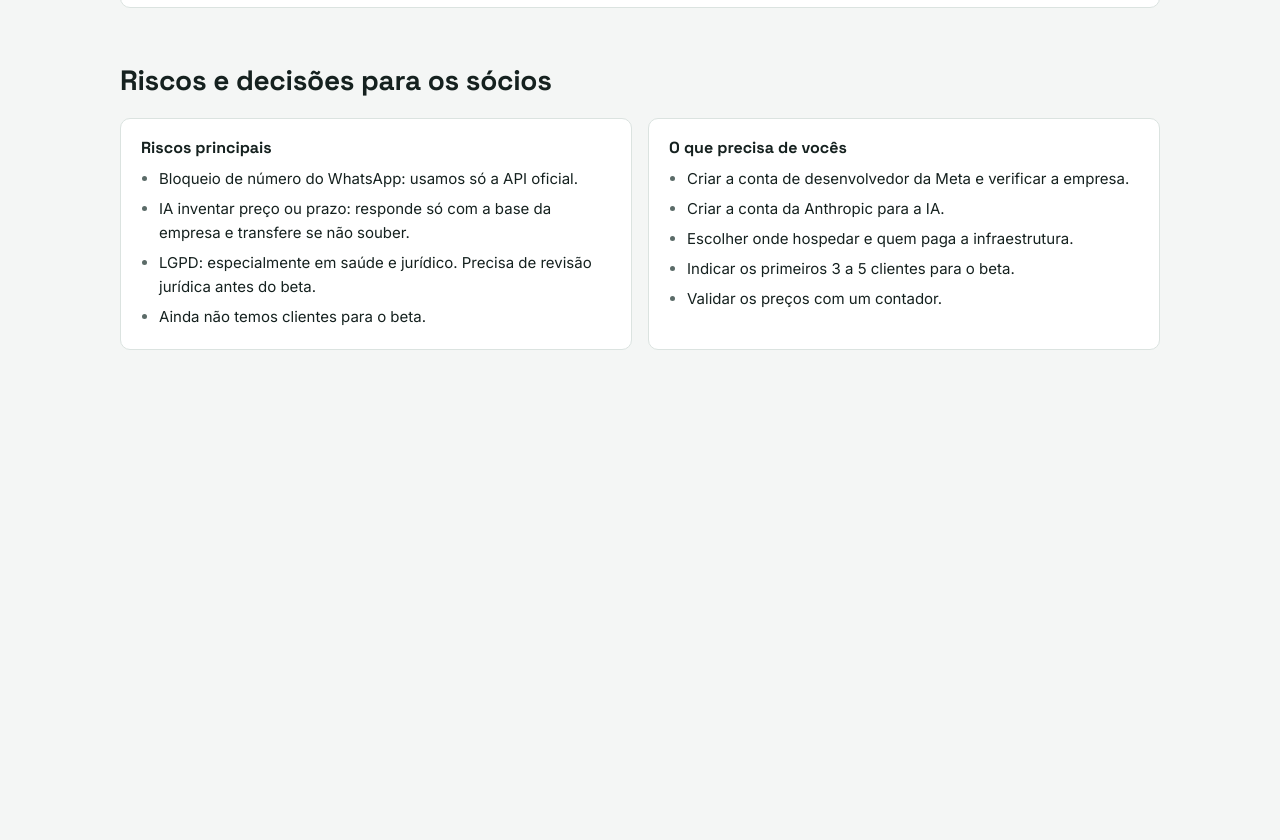
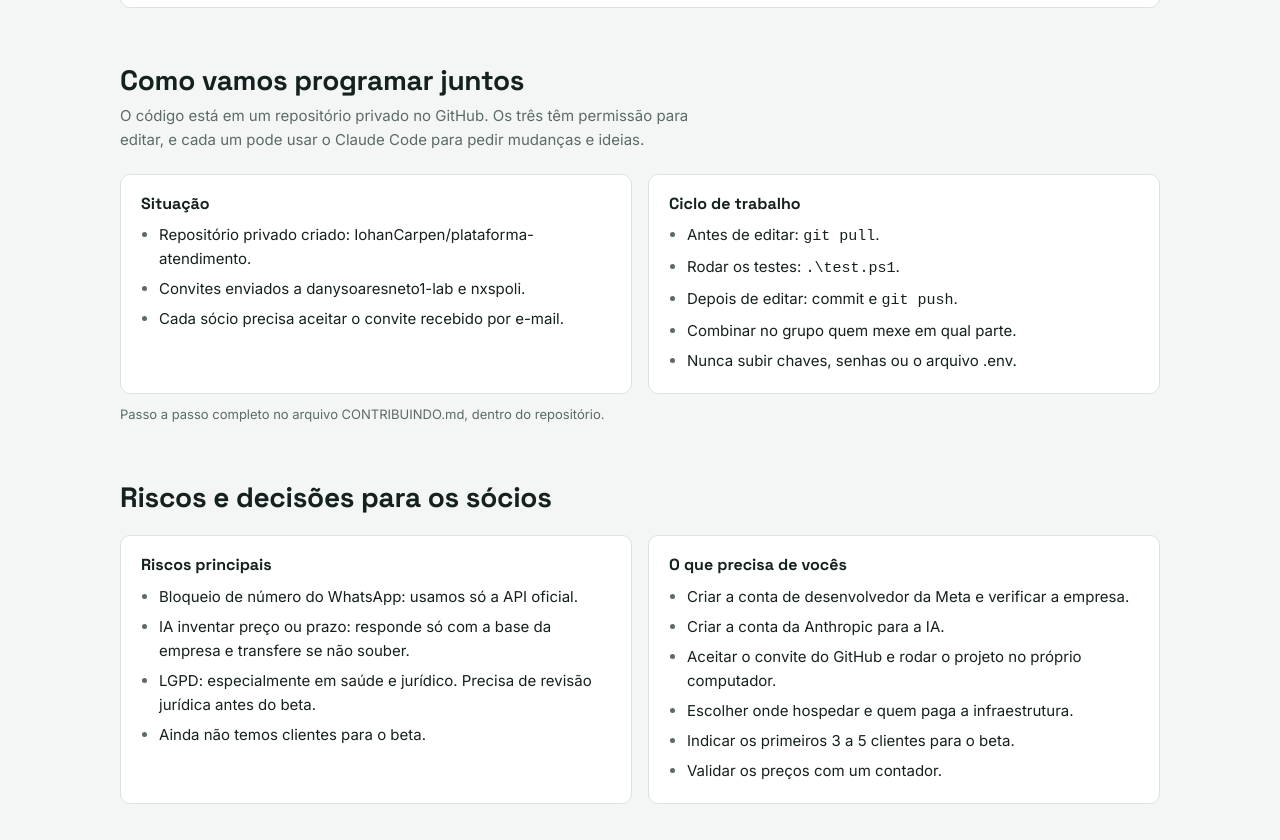
Before and after one commit to plataforma-atendimento-ia/plataforma-atendimento.io, a plain HTML site: page apresentacao.html in a window 1280 px wide. Shown: the part 3238-4078 px from the top of the page. Before the commit the page ends 3668 px from the top, so only its background shows below. Drawn offline with Linux system fonts and the light colour scheme.

Commit message:
Apresentacao: secao de trabalho em equipe

```diff
--- a/apresentacao.html
+++ b/apresentacao.html
@@ -201,6 +201,28 @@ input[type=text]{flex:1;min-width:0;font:inherit;padding:7px 10px;border:1px sol
   </section>
 
   <section class="sec">
+    <h2>Como vamos programar juntos</h2>
+    <p class="sub">O código está em um repositório privado no GitHub. Os três têm permissão para editar, e cada um pode usar o Claude Code para pedir mudanças e ideias.</p>
+    <div class="body grid2">
+      <div class="card"><h3>Situação</h3>
+        <ul>
+          <li>Repositório privado criado: IohanCarpen/plataforma-atendimento.</li>
+          <li>Convites enviados a danysoaresneto1-lab e nxspoli.</li>
+          <li>Cada sócio precisa aceitar o convite recebido por e-mail.</li>
+        </ul></div>
+      <div class="card"><h3>Ciclo de trabalho</h3>
+        <ul>
+          <li>Antes de editar: <code>git pull</code>.</li>
+          <li>Rodar os testes: <code>.\test.ps1</code>.</li>
+          <li>Depois de editar: commit e <code>git push</code>.</li>
+          <li>Combinar no grupo quem mexe em qual parte.</li>
+          <li>Nunca subir chaves, senhas ou o arquivo .env.</li>
+        </ul></div>
+    </div>
+    <p class="note">Passo a passo completo no arquivo CONTRIBUINDO.md, dentro do repositório.</p>
+  </section>
+
+  <section class="sec">
     <h2>Riscos e decisões para os sócios</h2>
     <div class="body grid2">
       <div class="card"><h3>Riscos principais</h3>
@@ -214,6 +236,7 @@ input[type=text]{flex:1;min-width:0;font:inherit;padding:7px 10px;border:1px sol
         <ul>
           <li>Criar a conta de desenvolvedor da Meta e verificar a empresa.</li>
           <li>Criar a conta da Anthropic para a IA.</li>
+          <li>Aceitar o convite do GitHub e rodar o projeto no próprio computador.</li>
           <li>Escolher onde hospedar e quem paga a infraestrutura.</li>
           <li>Indicar os primeiros 3 a 5 clientes para o beta.</li>
           <li>Validar os preços com um contador.</li>
```
